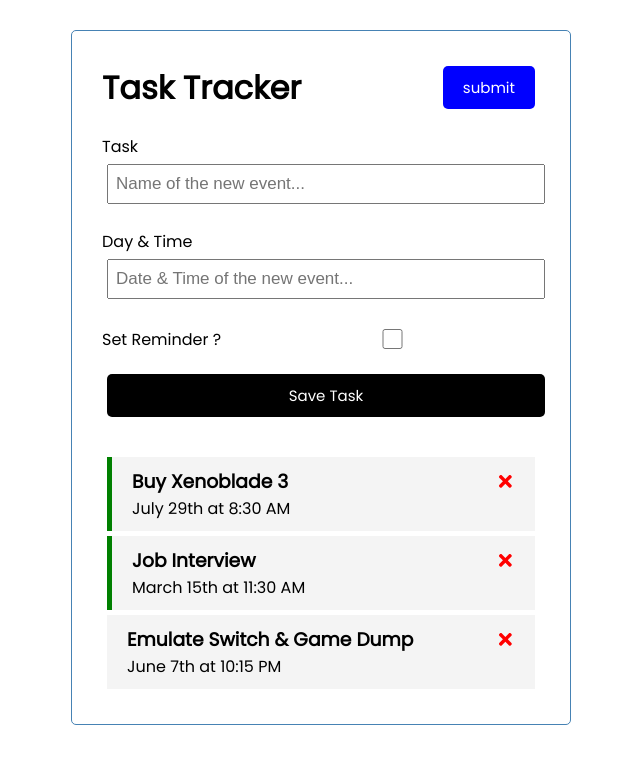
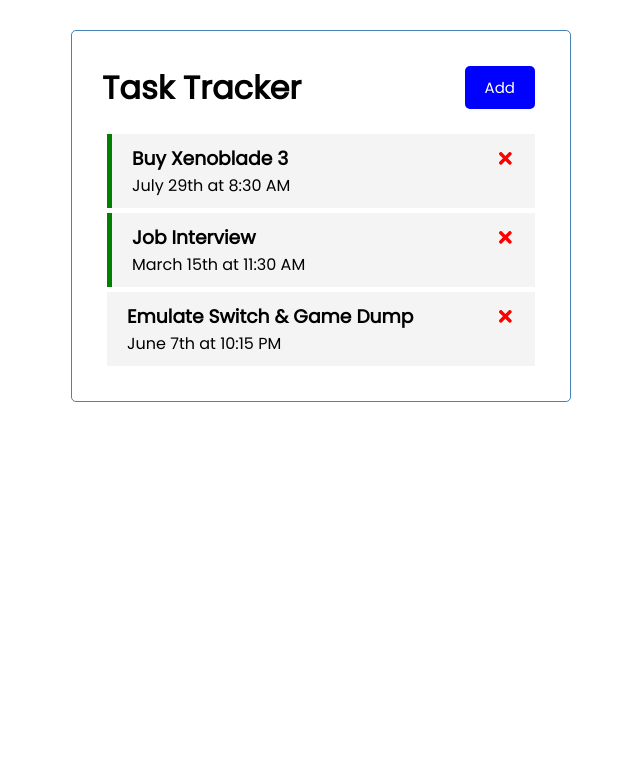
Before and after one commit to GreenCyborgNinjaDude/react-task-maker, a React (Create React App) app: page / in a window 1280 px wide. Shown: the top 764 px of the page, without its empty margins (319-959 px from the left). Built offline with nearby package versions, Linux system fonts and the light colour scheme.

Commit message:
Add Feature
Able to Add non scripted event (contract back Add form) & button change base on if Add form is present or not

```diff
--- a/src/App.js
+++ b/src/App.js
@@ -7,6 +7,7 @@ import AddForm from './components/AddForm'
 import { useState } from 'react'
 
 function App () {
+  const [showAddForm, setShowAddForm] = useState(false)
   const [tasks, setTasks] = useState([
     {
       id: 1,
@@ -37,6 +38,18 @@ function App () {
     //  });
   }
   //Add Task
+  const addTask = task => {
+    const newID = Math.floor(Math.random() * 10000) + 1
+    const newTask = { newID, ...task }
+    setTasks([...tasks, newTask])
+    // console.log('id: ' + task.id)
+    // console.log('text: ' + task.text)
+    // console.log('day: ' + task.day)
+    // console.log('reminder: ' + task.reminder)
+    // tasks.forEach(element => {
+    //   console.log(element)
+    // })
+  }
 
   //Toggle Reminder
   const toggleReminder = id => {
@@ -49,8 +62,11 @@ function App () {
 
   return (
     <div className='container'>
-      <Header />
-      <AddForm />
+      <Header
+        onAddEvent={() => setShowAddForm(!showAddForm)}
+        showAdd={showAddForm}
+      />
+      {showAddForm && <AddForm onAddTask={addTask} />}
       {tasks.length > 0 ? (
         <Tasks tasks={tasks} onDelete={deleteTask} onToggle={toggleReminder} />
       ) : (
--- a/src/components/AddForm.js
+++ b/src/components/AddForm.js
@@ -1,13 +1,28 @@
 import { useState } from 'react'
 import React from 'react'
 
-const AddForm = () => {
+const AddForm = ({ onAddTask }) => {
   const [text, setText] = useState('')
   const [day, setDay] = useState('')
   const [reminder, setReminder] = useState(false)
 
+  const onSubmit = e => {
+    e.preventDefault()
+
+    if (!text) {
+      alert('Please enter name of an event')
+      return
+    }
+
+    onAddTask({ text, day, reminder })
+
+    setText('')
+    setDay('')
+    setReminder(false)
+  }
+
   return (
-    <form className='add-form'>
+    <form className='add-form' onSubmit={onSubmit}>
       <div className='form-control'>
         <label>Task</label>
         <input
@@ -32,6 +47,7 @@ const AddForm = () => {
         <label>Set Reminder ?</label>
         <input
           type='checkbox'
+          checked={reminder}
           value={reminder}
           onChange={e => setReminder(e.currentTarget.checked)}
         />
--- a/src/components/Header.js
+++ b/src/components/Header.js
@@ -2,14 +2,15 @@ import React from 'react'
 import PropTypes from 'prop-types'
 import Button from './Button'
 
-const Header = ({ title }) => {
-  const onClick = e => {
-    console.log('clicked')
-  }
+const Header = ({ title, onAddEvent, showAdd }) => {
   return (
     <header className='header'>
       <h1> {title}</h1>
-      <Button backgroundColor='blue' text='submit' onClick={onClick} />
+      <Button
+        backgroundColor='blue'
+        text={showAdd ? 'Close' : 'Add'}
+        onClick={onAddEvent}
+      />
     </header>
   )
 }
```
